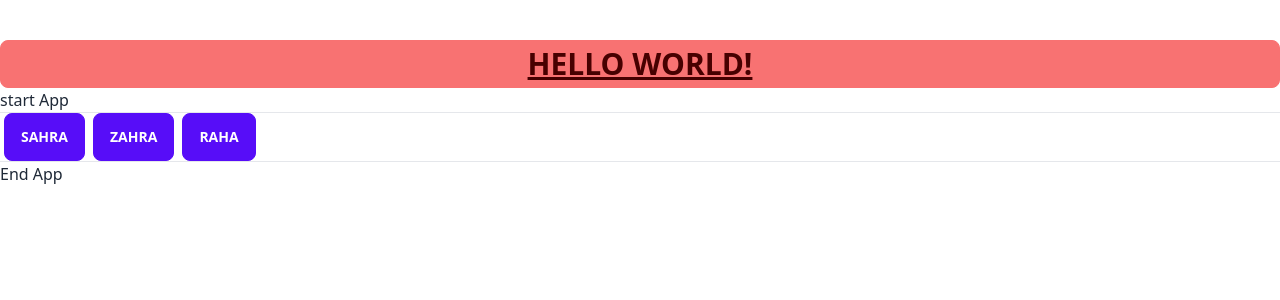
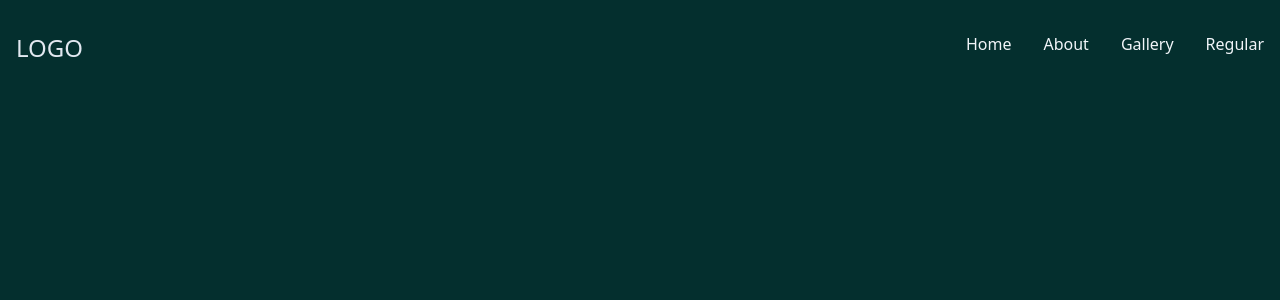
Before and after one commit to zahra-hjri/first-react-app, a React (Create React App) app: page / in a window 1280 px wide. Shown: the top 300 px of the page. Built offline with nearby package versions, Linux system fonts and the light colour scheme.

Commit message:
added navbar and edited styles for it

```diff
--- a/src/App.js
+++ b/src/App.js
@@ -1,17 +1,14 @@
 import "./index.css";
-import Counter from "./Counter";
+// import mycar from "./Car";
+// import Counter from "./Counter";
+import Navbar from "./Navbar";
 
 function App() {
   return (
     <div className="App">
-      <h1 className="text-3xl font-bold underline container mx-auto mt-10 btn btn-error">
-        Hello world!
-      </h1>
-      start App
-      <hr />
-      <Counter />
-      <hr />
-      End App
+      <div className="bg-teal-950 h-screen">
+        <Navbar />
+      </div>
     </div>
   );
 }
--- a/src/Counter.js
+++ b/src/Counter.js
@@ -1,11 +1,20 @@
 function Counter() {
+  const person = {
+    name: "Zahra",
+    age: 29,
+  };
   const students = ["sahra", "zahra", "raha"];
-
+  const status = false;
   return (
     <div className="Counter">
-      {students.map((student) => (
-        <button className="btn btn-primary mx-1">{student}</button>
-      ))}
+      {status &&
+        students.map((student) => (
+          <button className="btn btn-outline btn-warning mx-1 rounded-2 text-white">
+            {student}
+          </button>
+        ))}
+      <p className="text-white">{status && person.name}</p>
+      <p className="text-white">{person.age}</p>
     </div>
   );
 }
--- /dev/null
+++ b/src/Navbar.js
@@ -0,0 +1,44 @@
+function Navbar() {
+  function menuBar(e) {
+    console.log(e.target.classList);
+  }
+  return (
+    <div className="Navbar">
+      <nav className="container flex justify-between px-4 py-8 mx-auto">
+        <div>
+          <h3 className="text-2xl font-medium text-slate-200">LOGO</h3>
+        </div>
+        <ul className="hidden space-x-8 lg:flex text-slate-100">
+          <li>Home</li>
+          <li>About</li>
+          <li>Gallery</li>
+          <li>Regular</li>
+        </ul>
+        <div
+          className="flex lg:hidden text-slate-200 cursor-pointer mt-1"
+          onClick={(e) => menuBar(e)}
+        >
+          <div className="space-y-2">
+            <span className="block w-8 h-0.5 bg-white animate-pulse"></span>
+            <span className="block w-8 h-0.5 bg-white animate-pulse"></span>
+            <span className="block w-8 h-0.5 bg-white animate-pulse"></span>
+          </div>
+          {/* <ul className="space-x-8 flex-column text-slate-100">
+            <li>Home</li>
+            <li>About</li>
+            <li>Gallery</li>
+            <li>Regular</li>
+          </ul> */}
+        </div>
+      </nav>
+
+      {/* <ul className="flex flex-row container mx-auto text-slate-100">
+        <li className="mx-2">Home</li>
+        <li className="mx-2">About</li>
+        <li className="mx-2">Gallery</li>
+      </ul> */}
+    </div>
+  );
+}
+
+export default Navbar;
--- a/src/index.js
+++ b/src/index.js
@@ -1,13 +1,10 @@
 import React from "react";
-import ReactDom from "react-dom";
+import ReactDOM from "react-dom/client";
 import App from "./App";
 
-// const element = (
-//   <div>
-//     <h1>hello Zahra</h1>
-//     <p>hiiii</p>
-//   </div>
-// );
+// function Hello(props) {
+//   return <h1>Hello World!</h1>;
+// }
 
-ReactDom.render(<App />, document.getElementById("root"));
-// ReactDom.render(element, document.getElementById("root"));
+const root = ReactDOM.createRoot(document.getElementById("root"));
+root.render(<App />);
```
